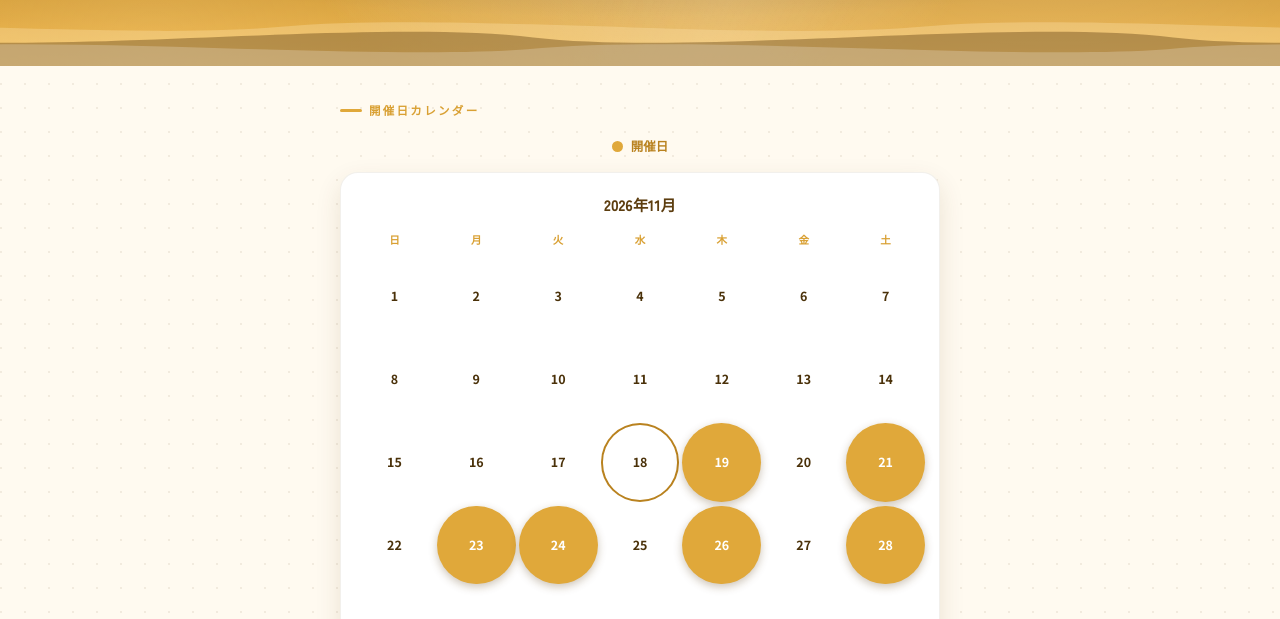
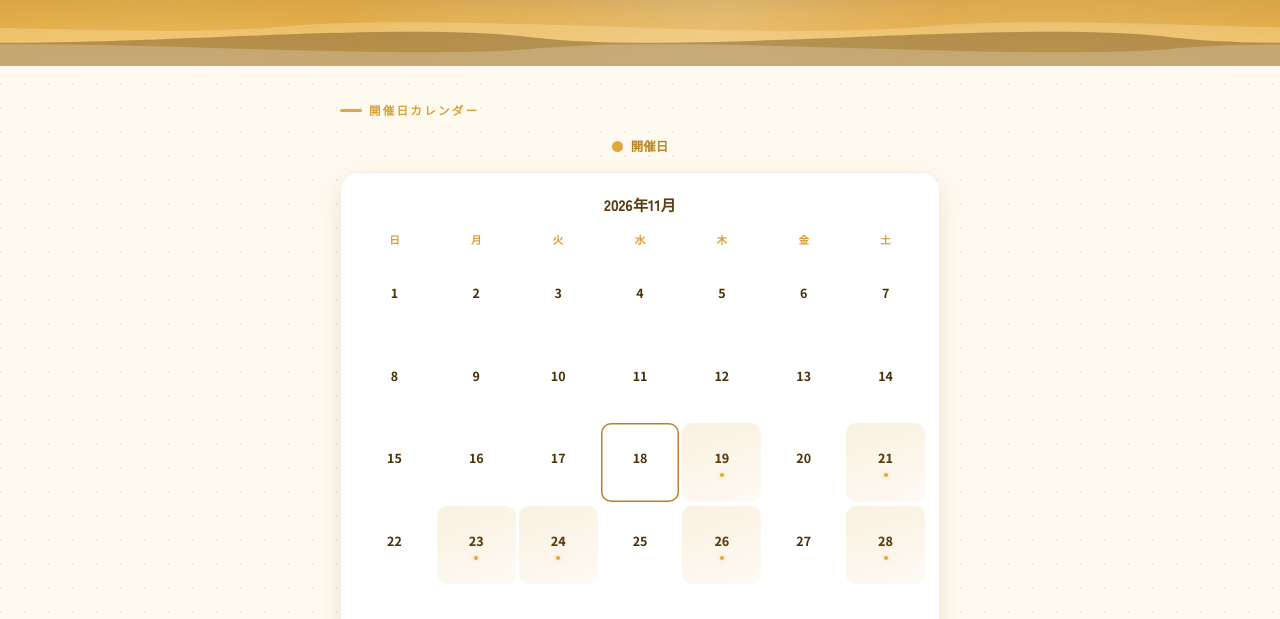
Before and after one commit to koztan715-ux/reiseikakusei, a plain HTML site: page schedule.html in a window 1280 px wide. Shown: the part 181-800 px from the top of the page. Drawn offline with Linux system fonts and the light colour scheme.

Commit message:
Replace solid calendar circles with a subtler badge style
Marked days now keep the date number and add a soft gold gradient
wash plus a small dot beneath the number, instead of filling the
whole cell as a bold circle. Reads as more refined while still
scannable at a glance.

Co-Authored-By: Claude Sonnet 5 <noreply@anthropic.com>
Claude-Session: https://claude.ai/code/session_01Dq8Gko1mNnQ9Eg2UNHsPEE

```diff
--- a/schedule.html
+++ b/schedule.html
@@ -188,14 +188,19 @@
     font-size:.66rem; font-weight:700; color:var(--teal-600); text-align:center; padding-bottom:4px;
   }
   .cal-cell{
-    aspect-ratio:1/1; display:flex; align-items:center; justify-content:center;
-    font-size:.78rem; font-weight:700; color:var(--ink); border-radius:50%;
-    font-variant-numeric:tabular-nums;
+    aspect-ratio:1/1; display:flex; flex-direction:column; align-items:center; justify-content:center;
+    gap:3px; font-size:.78rem; font-weight:700; color:var(--ink); border-radius:10px;
+    font-variant-numeric:tabular-nums; position:relative;
   }
+  .cal-cell .mark-dot{width:4px; height:4px; border-radius:50%; background:var(--gold-500); opacity:0;}
   .cal-cell.empty{visibility:hidden;}
-  .cal-cell.marked{background:var(--gold-500); color:#fff; box-shadow:0 3px 8px rgba(90,61,15,.3);}
-  .cal-cell.today{box-shadow:inset 0 0 0 2px var(--teal-700);}
-  .cal-cell.today.marked{box-shadow:inset 0 0 0 2px #fff, 0 3px 8px rgba(90,61,15,.3);}
+  .cal-cell.marked{
+    background:linear-gradient(160deg, rgba(224,168,58,.16), rgba(224,168,58,.05));
+    color:var(--teal-900); font-weight:800;
+  }
+  .cal-cell.marked .mark-dot{opacity:1; box-shadow:0 0 4px rgba(224,168,58,.5);}
+  .cal-cell.today{box-shadow:inset 0 0 0 1.5px var(--teal-700);}
+  .cal-cell.today.marked{box-shadow:inset 0 0 0 1.5px var(--gold-500);}
 </style>
 </head>
 <body>
@@ -314,7 +319,7 @@
       const cls = ["cal-cell"];
       if (markedSet.has(dateStr)) cls.push("marked");
       if (dateStr === todayStr) cls.push("today");
-      cells += `<div class="${cls.join(" ")}">${d}</div>`;
+      cells += `<div class="${cls.join(" ")}">${d}<span class="mark-dot"></span></div>`;
     }
     return `<div class="cal-month"><div class="cal-month-label">${year}年${month}月</div><div class="cal-grid">${cells}</div></div>`;
   }
```
